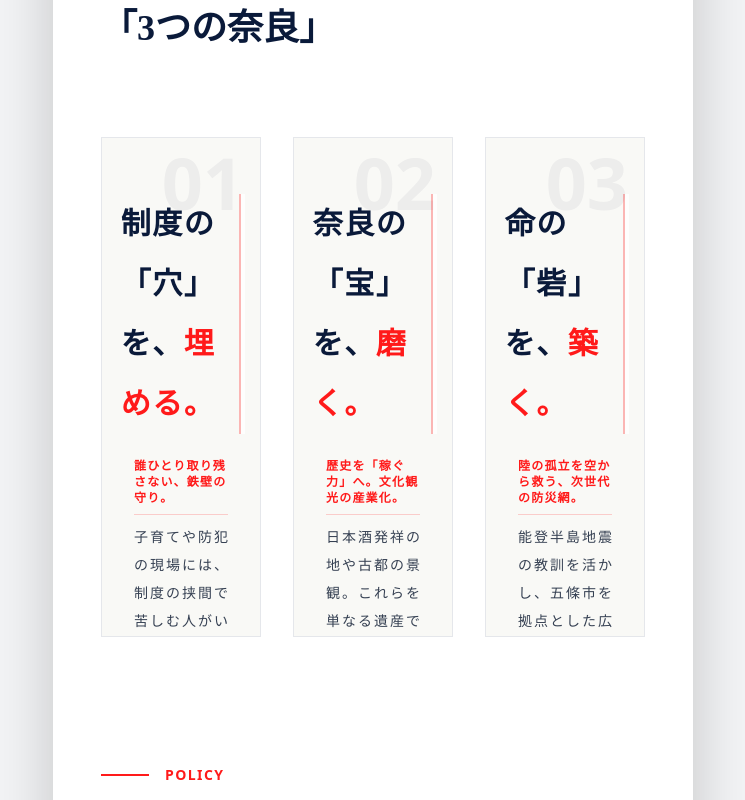
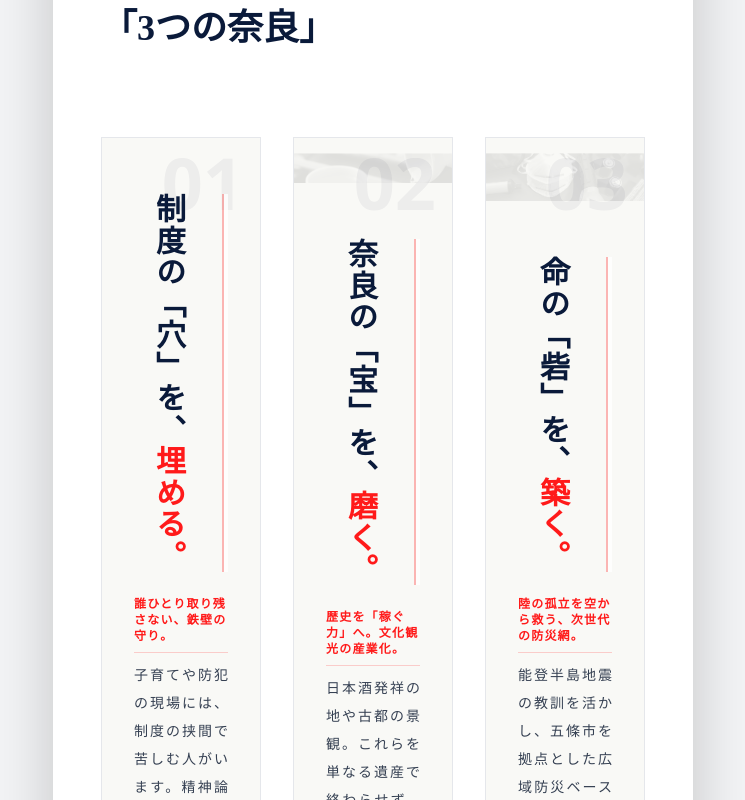
Before and after one commit to tkaminobiz-art/daichihoshikawa-git, a Next.js app: page / in a window 1280 px wide. Shown: the part 920-1720 px from the top of the page, without its empty margins (267-1012 px from the left). Built offline with nearby package versions, Linux system fonts and the light colour scheme.

Commit message:
fix: repair vision card text layout

```diff
--- a/app/page.tsx
+++ b/app/page.tsx
@@ -372,7 +372,7 @@ export default function Page() {
                         }
                      ].map((v, i) => (
                         <Reveal key={i} delay={i * 100}>
-                           <div className="group relative h-[500px] border border-gray-200 overflow-hidden bg-[#F9F9F6] transition-all duration-500 hover:shadow-2xl hover:-translate-y-2 flex flex-col">
+                           <div className="group relative h-full min-h-[500px] border border-gray-200 overflow-hidden bg-[#F9F9F6] transition-all duration-500 hover:shadow-2xl hover:-translate-y-2 flex flex-col">
                               <Parallax className="absolute inset-0 w-full h-full z-0" offset={20}>
                                  <img src={visionImages[i]} alt={`星川大地の政策ビジョン: ${v.title}${v.title2}`} className="absolute inset-0 w-full h-[120%] object-cover opacity-10 group-hover:opacity-15 transition-opacity duration-500 grayscale" />
                               </Parallax>
@@ -383,7 +383,7 @@ export default function Page() {
                               <div className="relative z-10 p-8 flex-1 flex flex-col">
                                  {/* Vertical Slogan */}
                                  <div className="flex-1 flex items-center justify-center py-6">
-                                    <h5 className="writing-vertical-rl text-3xl font-serif font-bold text-[#0A1A3A] tracking-wider border-r-2 border-[#FF1A1A]/30 pr-6 leading-loose shadow-[4px_0_0_0_rgba(255,255,255,0.8)]">
+                                    <h5 className="writing-vertical whitespace-nowrap text-3xl font-serif font-bold text-[#0A1A3A] tracking-wider border-r-2 border-[#FF1A1A]/30 pr-6 leading-loose shadow-[4px_0_0_0_rgba(255,255,255,0.8)]">
                                        {v.title}<span className="text-[#FF1A1A]">{v.title2}</span>
                                     </h5>
                                  </div>
```
